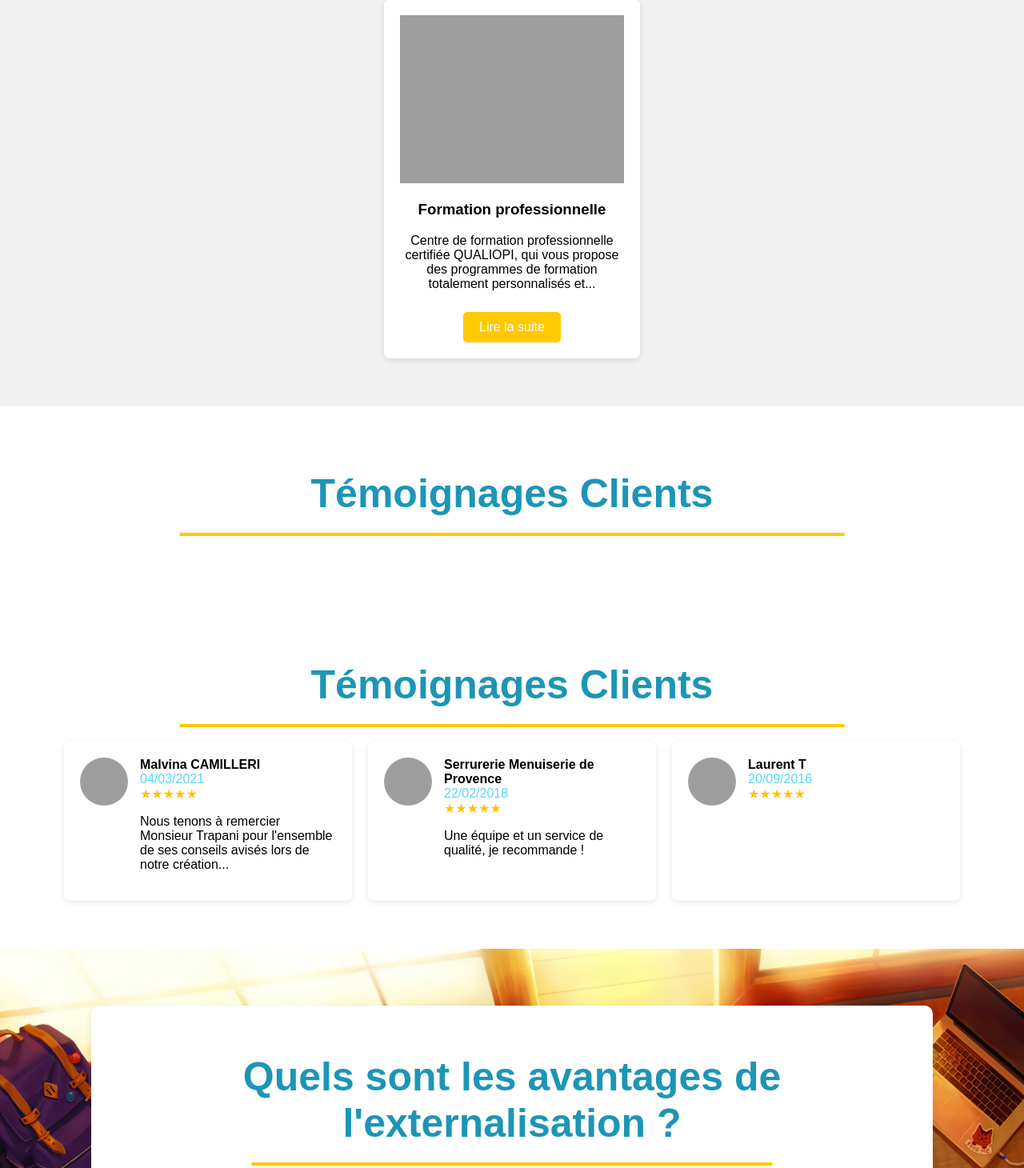
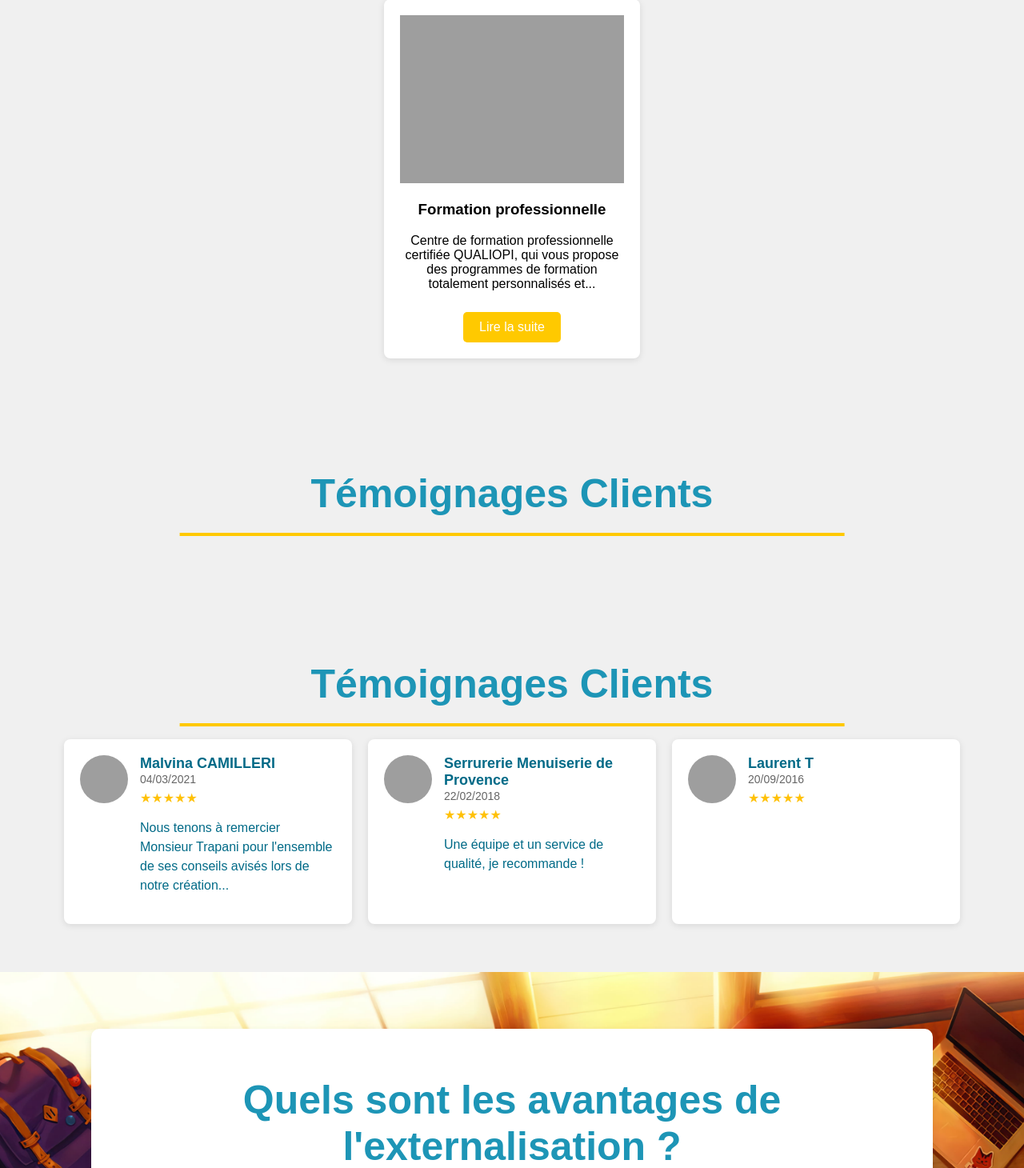
Before and after one commit to thomas-trapani/thomas-trapani.github.io, a PHP site: page /projets/sud-ex/index.html in a window 1280 px wide. Shown: the part 1157-2617 px from the top of the page at 80% size. Run offline with PHP 8.4, Linux system fonts and the light colour scheme; some libraries are stand-ins or nearby versions; grey boxes are pictures that could not be loaded.

Commit message:
Update styles.css

```diff
--- a/projets/sud-ex/styles.css
+++ b/projets/sud-ex/styles.css
@@ -7,6 +7,59 @@
 	* {
 	  transition: all 0.5s ease;
 	}
+
+    /* Quelques styles pour la section Témoignages */
+    #testimonials {
+      padding: 60px 20px;
+      background-color: #f0f0f0;
+    }
+    #testimonials h2 {
+      text-align: center;
+      font-size: 50px;
+      color: #1D95B6;
+      margin-bottom: 40px;
+    }
+    .testimonials-container {
+      display: flex;
+      flex-wrap: wrap;
+      justify-content: center;
+      gap: 20px;
+    }
+    .testimonial-card {
+      background: #fff;
+      width: 320px;
+      border-radius: 8px;
+      padding: 20px;
+      box-shadow: 0 2px 8px rgba(0,0,0,0.1);
+      display: flex;
+      gap: 15px;
+    }
+    .testimonial-card img {
+      width: 60px;
+      height: 60px;
+      border-radius: 50%;
+      object-fit: cover;
+    }
+    .testimonial-info h4 {
+      margin: 0;
+      font-size: 18px;
+      color: #016a87;
+    }
+    .testimonial-info span {
+      font-size: 14px;
+      color: #666;
+    }
+    .rating {
+      color: #FFC900;
+      margin: 5px 0;
+    }
+    .testimonial-info p {
+      font-size: 16px;
+      line-height: 1.5;
+      color: #016a87;
+    }
+
+
 
     span{
       color:#56d6f9;
```
